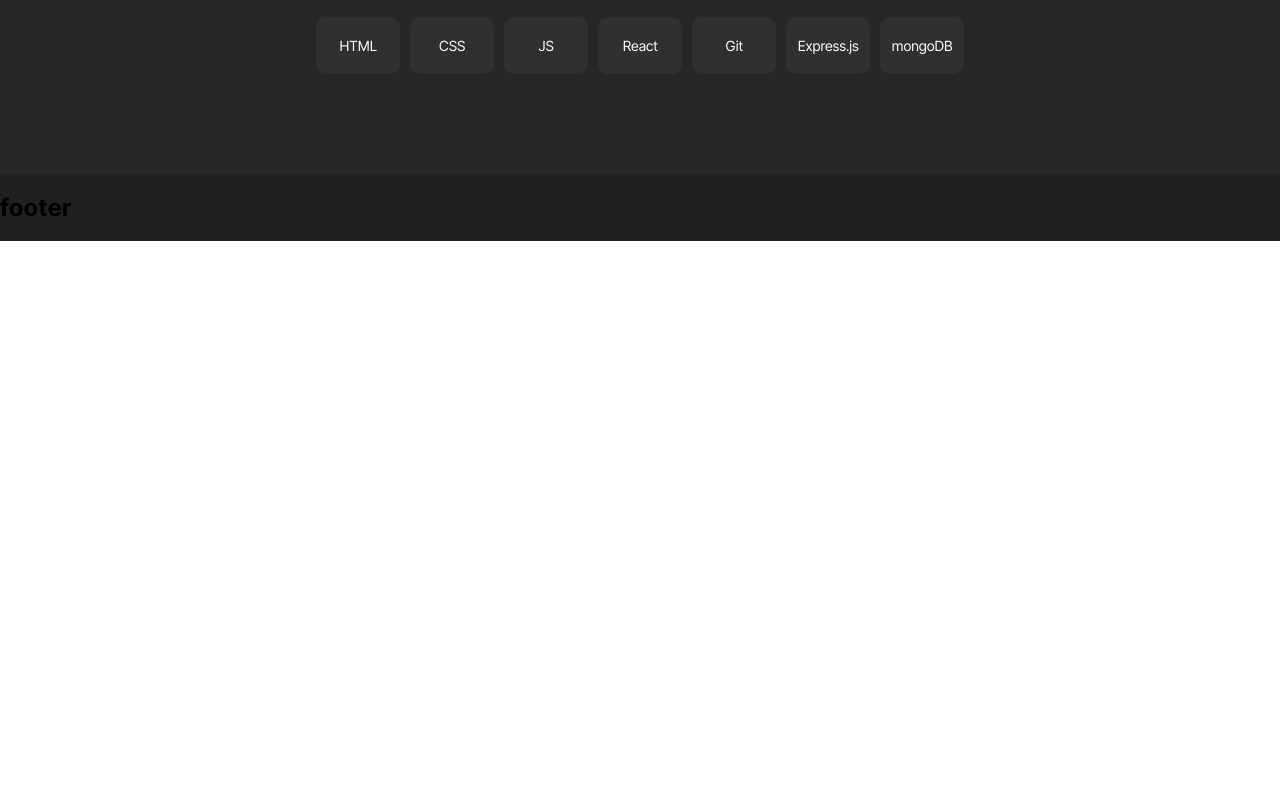
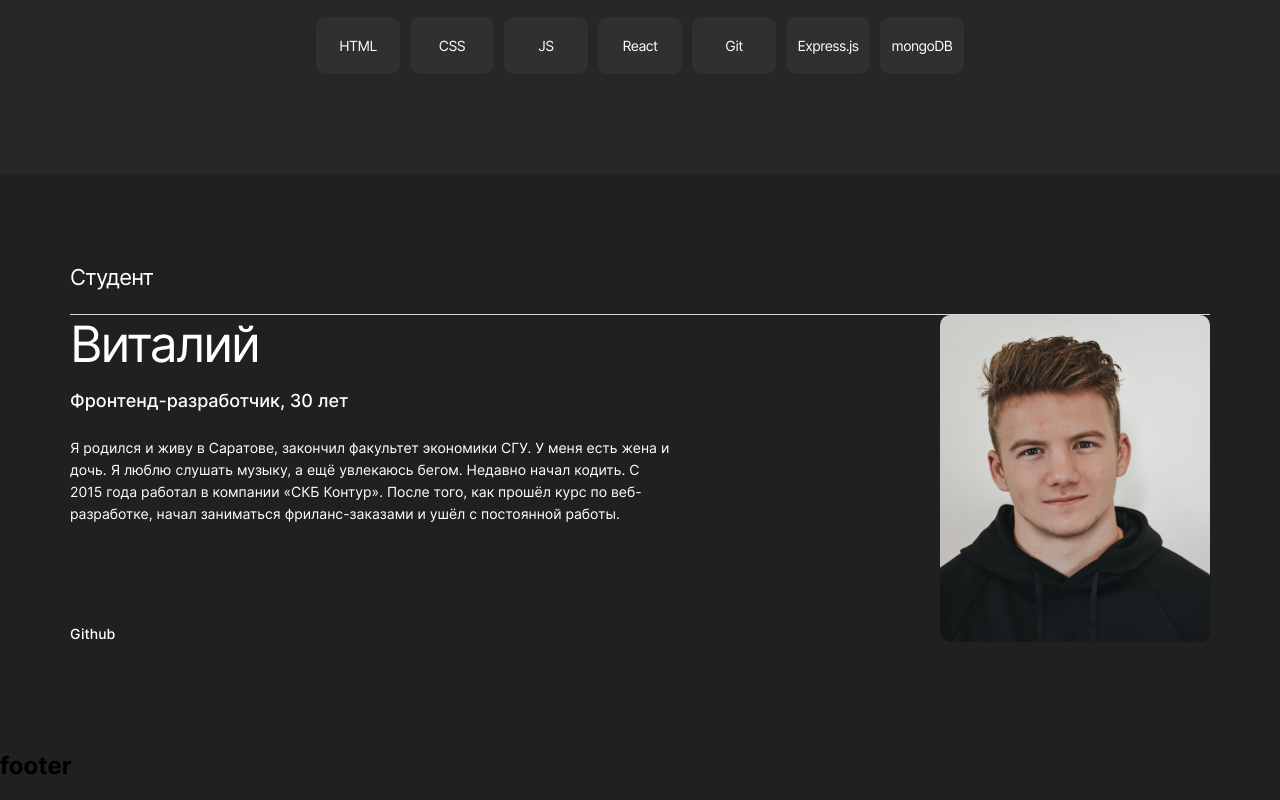
Before and after one commit to CyrilLaz/movies-explorer-frontend, a React (Create React App) app: page / in a window 1280 px wide. Shown: the part 1702-2502 px from the top of the page. Before the commit the page ends 1943 px from the top, so only its background shows below. Built offline with nearby package versions, Linux system fonts and the light colour scheme.

Commit message:
feat: сделал about-me

```diff
--- /dev/null
+++ b/src/components/AboutMe/AboutMe.css
@@ -0,0 +1,55 @@
+.about-me {
+  padding: 90px 0;
+}
+
+.about-me__title {
+  margin-bottom: 66px;
+}
+
+.about-me__info-container {
+  display: flex;
+  justify-content: space-between;
+}
+
+.about-me__biography {
+  max-width: 600px;
+  width: 100%;
+}
+
+.about-me__name {
+  margin: 0 0 18px;
+  font-weight: 400;
+  font-size: 50px;
+  line-height: 58px;
+  letter-spacing: -0.04em;
+  color: #fff;
+}
+
+.about-me__job {
+  margin: 0 0 26px;
+  font-weight: 500;
+  font-size: 18px;
+  line-height: 20px;
+  color: #fff;
+}
+
+.about-me__info {
+  margin: 0 0 99px;
+  font-weight: 400;
+  font-size: 14px;
+  line-height: 22px;
+  color: #fff;
+}
+
+.about-me__link {
+  font-weight: 500;
+  font-size: 14px;
+  line-height: 17px;
+  color: #fff;
+  text-decoration: none;
+}
+
+.about-me__photo {
+  width: 270px;
+  border-radius: 10px;
+}
--- /dev/null
+++ b/src/components/AboutMe/AboutMe.jsx
@@ -0,0 +1,30 @@
+import { Link } from 'react-router-dom';
+import myPhoto from '../../images/my-photo.jpg';
+import './AboutMe.css';
+
+function AboutMe() {
+  return (
+    <section className="about-me centred-block">
+      <h2 className="about-me__title section-title">Студент</h2>
+      <div className="about-me__info-container">
+        <article className="about-me__biography">
+          <h3 className="about-me__name">Виталий</h3>
+          <p className="about-me__job">Фронтенд-разработчик, 30 лет</p>
+          <p className="about-me__info">
+            Я родился и живу в Саратове, закончил факультет экономики СГУ. У
+            меня есть жена и дочь. Я люблю слушать музыку, а ещё увлекаюсь
+            бегом. Недавно начал кодить. С 2015 года работал в компании «СКБ
+            Контур». После того, как прошёл курс по веб-разработке, начал
+            заниматься фриланс-заказами и ушёл с постоянной работы.
+          </p>
+          <Link className="about-me__link" to={'*'}>
+            Github
+          </Link>
+        </article>
+        <img className='about-me__photo' src={myPhoto} alt="Моя фотография" />
+      </div>
+    </section>
+  );
+}
+
+export default AboutMe;
--- a/src/components/Main/Main.jsx
+++ b/src/components/Main/Main.jsx
@@ -1,3 +1,4 @@
+import AboutMe from '../AboutMe/AboutMe';
 import AboutProject from '../AboutProject/AboutProject';
 import Promo from '../Promo/Promo';
 import Techs from '../Techs/Techs';
@@ -8,6 +9,7 @@ function Main() {
       <Promo />
       <AboutProject />
       <Techs />
+      <AboutMe />
     </main>
   );
 }
```
Also changed, not shown: src/images/my-photo.jpg (added).
